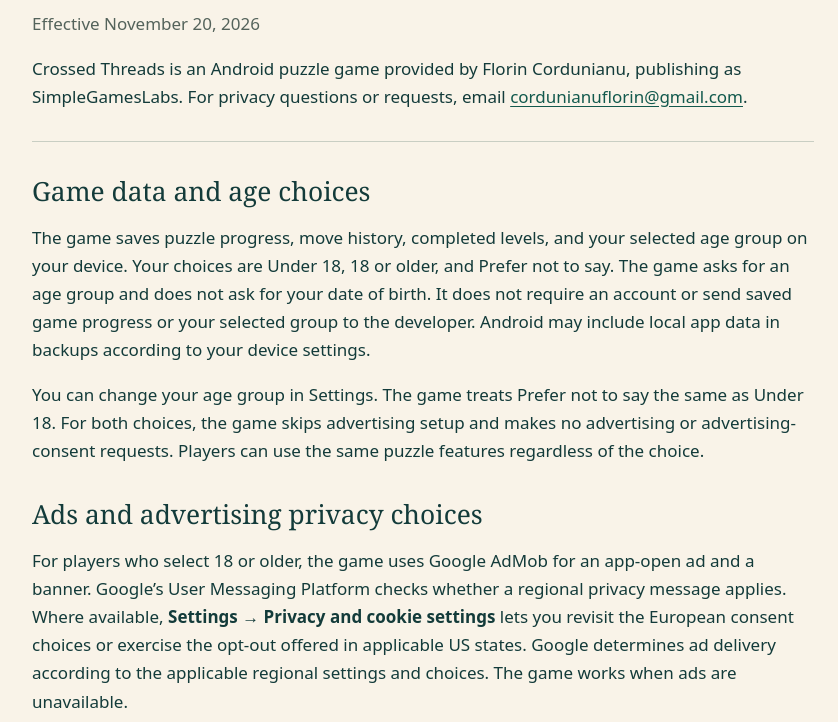
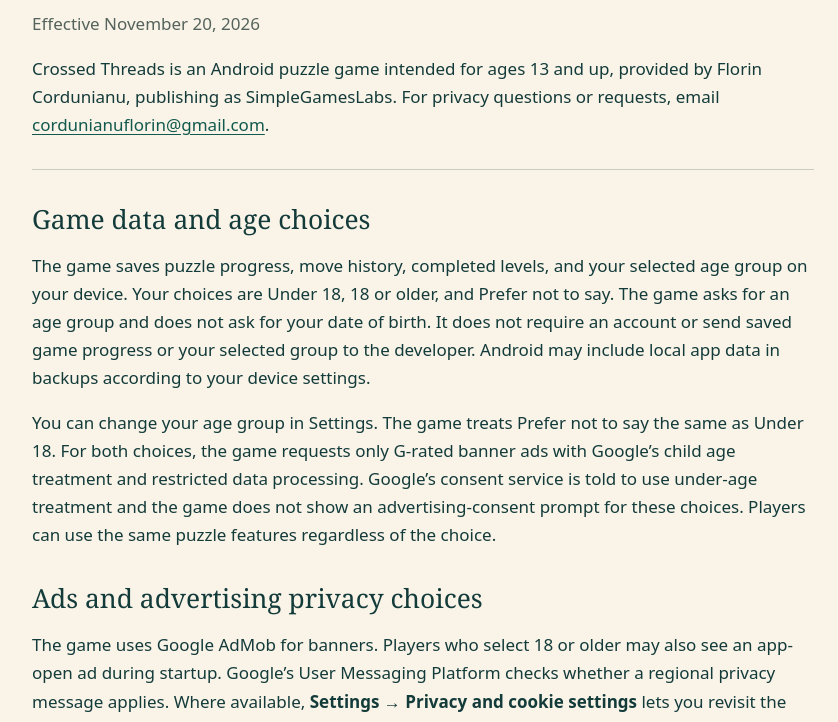
Before and after one commit to FlorinCor/florincor.github.io, a plain HTML site: page crossed-threads-privacy.html in a window 1280 px wide. Shown: the part 199-921 px from the top of the page, without its empty margins (217-1055 px from the left). Drawn offline with Linux system fonts and the light colour scheme.

Commit message:
Document restricted banners and the Crossed Threads audience

```diff
--- a/crossed-threads-privacy.html
+++ b/crossed-threads-privacy.html
@@ -23,16 +23,16 @@
   <header>
     <h1>Crossed Threads Privacy Policy</h1>
     <p class="date">Effective November 20, 2026</p>
-    <p>Crossed Threads is an Android puzzle game provided by Florin Cordunianu, publishing as SimpleGamesLabs. For privacy questions or requests, email <a href="mailto:cordunianuflorin@gmail.com">cordunianuflorin@gmail.com</a>.</p>
+    <p>Crossed Threads is an Android puzzle game intended for ages 13 and up, provided by Florin Cordunianu, publishing as SimpleGamesLabs. For privacy questions or requests, email <a href="mailto:cordunianuflorin@gmail.com">cordunianuflorin@gmail.com</a>.</p>
   </header>
 
   <h2>Game data and age choices</h2>
   <p>The game saves puzzle progress, move history, completed levels, and your selected age group on your device. Your choices are Under 18, 18 or older, and Prefer not to say. The game asks for an age group and does not ask for your date of birth. It does not require an account or send saved game progress or your selected group to the developer. Android may include local app data in backups according to your device settings.</p>
-  <p>You can change your age group in Settings. The game treats Prefer not to say the same as Under 18. For both choices, the game skips advertising setup and makes no advertising or advertising-consent requests. Players can use the same puzzle features regardless of the choice.</p>
+  <p>You can change your age group in Settings. The game treats Prefer not to say the same as Under 18. For both choices, the game requests only G-rated banner ads with Google’s child age treatment and restricted data processing. Google’s consent service is told to use under-age treatment and the game does not show an advertising-consent prompt for these choices. Players can use the same puzzle features regardless of the choice.</p>
 
   <h2>Ads and advertising privacy choices</h2>
-  <p>For players who select 18 or older, the game uses Google AdMob for an app-open ad and a banner. Google’s User Messaging Platform checks whether a regional privacy message applies. Where available, <strong>Settings → Privacy and cookie settings</strong> lets you revisit the European consent choices or exercise the opt-out offered in applicable US states. Google determines ad delivery according to the applicable regional settings and choices. The game works when ads are unavailable.</p>
-  <p>When the advertising or consent service is used, Google may receive information such as IP address and the approximate location inferred from it, device or app identifiers, app and ad interactions, diagnostics, and privacy choices. Google uses this information for functions such as ad delivery, measurement, and fraud prevention. Google and its advertising partners process information under their applicable policies. See <a href="https://policies.google.com/privacy">Google’s Privacy Policy</a> and <a href="https://developers.google.com/admob/android/privacy/play-data-disclosure">Google’s Mobile Ads SDK data disclosure</a>.</p>
+  <p>The game uses Google AdMob for banners. Players who select 18 or older may also see an app-open ad during startup. Google’s User Messaging Platform checks whether a regional privacy message applies. Where available, <strong>Settings → Privacy and cookie settings</strong> lets you revisit the European consent choices or exercise the opt-out offered in applicable US states. Google determines ad delivery according to the applicable regional settings and choices. The game works when ads are unavailable.</p>
+  <p>When the advertising or consent service is used, Google may receive information such as IP address and the approximate location inferred from it, device or app identifiers, app and ad interactions, diagnostics, and privacy choices. Google uses this information for functions such as ad delivery, measurement, and fraud prevention. The game removes Android advertising ID and Privacy Sandbox advertising permissions and turns off Google’s publisher first-party ID. Other information used by Google varies with age treatment, platform, and privacy choices. Google and its advertising partners process information under their applicable policies. See <a href="https://policies.google.com/privacy">Google’s Privacy Policy</a> and <a href="https://developers.google.com/admob/android/privacy/play-data-disclosure">Google’s Mobile Ads SDK data disclosure</a>.</p>
 
   <h2>Retention, deletion, and your rights</h2>
   <p>Game data and the age choice stay in app storage until you clear that storage or uninstall the game. Copies managed by Android backup services follow your backup settings. Google handles retention of data received by its services under its own policies. If you email the developer, your email address and the information you provide are used to respond. Correspondence is retained as needed to handle the request and keep relevant support records.</p>
```
